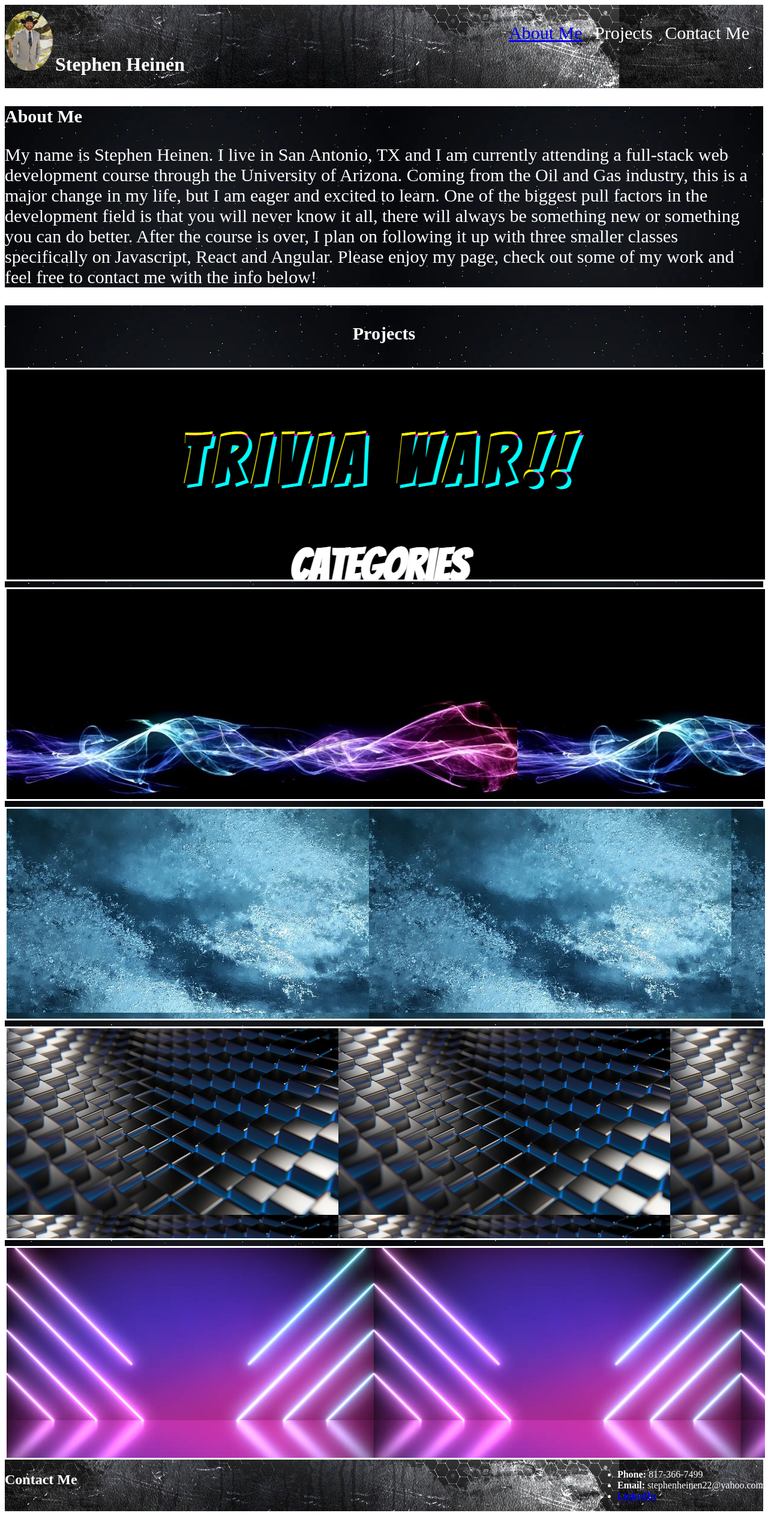
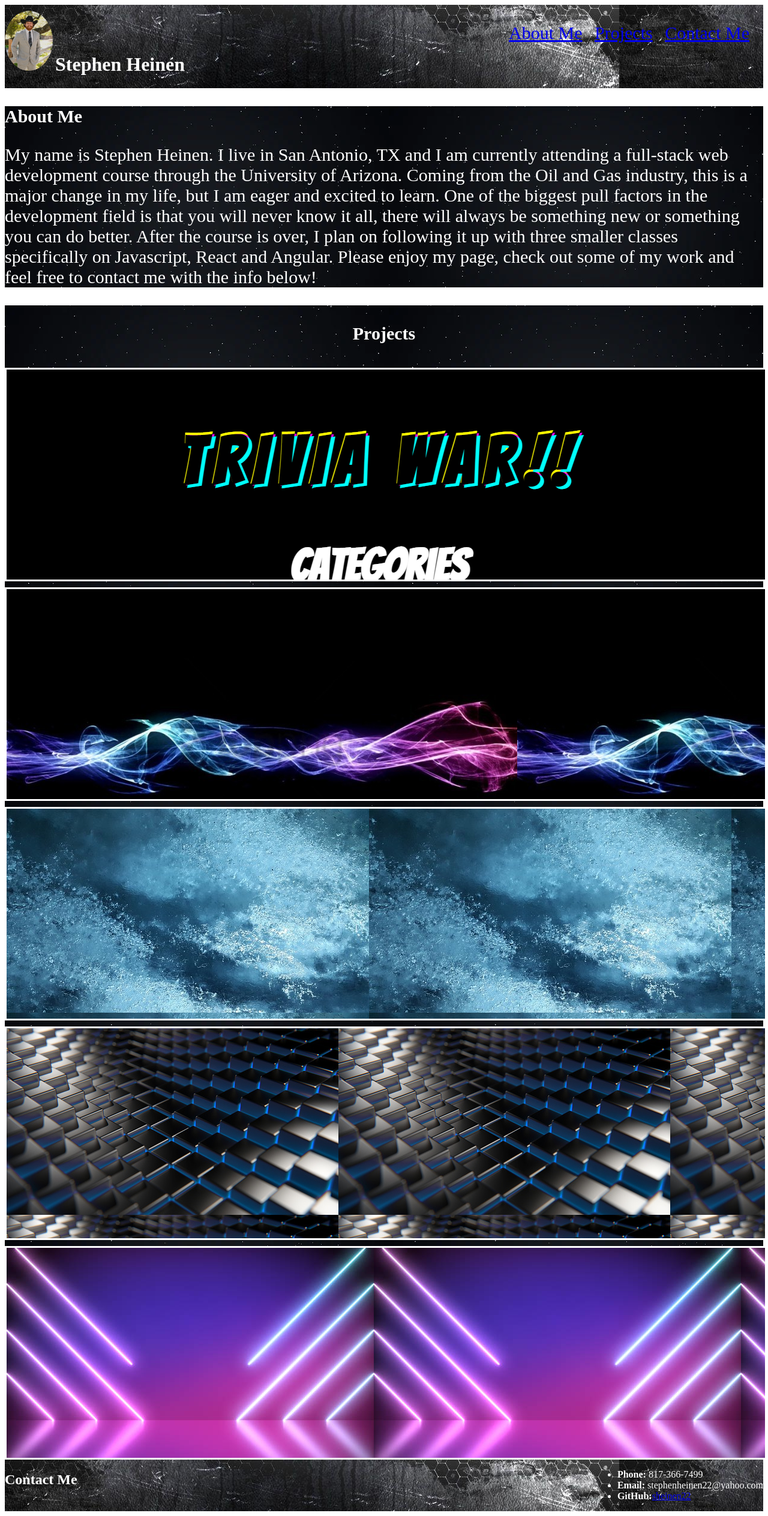
Before and after one commit to sheinen22/module-2-challenge, a plain HTML site: page index.html in a window 1280 px wide. Shown: the whole page at 60% size. Drawn offline with Linux system fonts and the light colour scheme.

Commit message:
completed footer, linked github instead of linkdIn, added top bar links

```diff
--- a/index.html
+++ b/index.html
@@ -16,8 +16,8 @@
         <nav>
             <ul class="toc">
                 <li class="aboutMe"><a href="#link1">About Me</a></li>
-                <li class="projects">Projects</li>
-                <li class="contact">Contact Me</li>
+                <li class="projects"><a href="#link2">Projects</a></li>
+                <li class="contact"><a href="#link3">Contact Me</a></li>
             </ul>
         </nav>
     </header>
@@ -45,13 +45,13 @@
     </div>
     <footer class="footer">
         <div>
-            <h2 id="contact">Contact Me</h2>
+            <h2 id="link3">Contact Me</h2>
         </div>
-        <div class="container-contact-info">
-                <ul class="contact-info">
-                    <li> <strong>Phone:</strong> 817-366-7499</li>
-                    <li> <strong>Email:</strong> stephenheinen22@yahoo.com</li>
-                    <li><a href="#"> <strong>LinkedIn</strong></a></li>
+        <div>
+            <ul>
+                <li> <strong>Phone:</strong> 817-366-7499</li>
+                <li> <strong>Email:</strong> stephenheinen22@yahoo.com</li>
+                <li> <strong>GitHub:</strong><a class="github" href="https://www.github.com/sheinen22">sheinen22</a></li>
                 </ul>
         </div>
     </footer>
```
